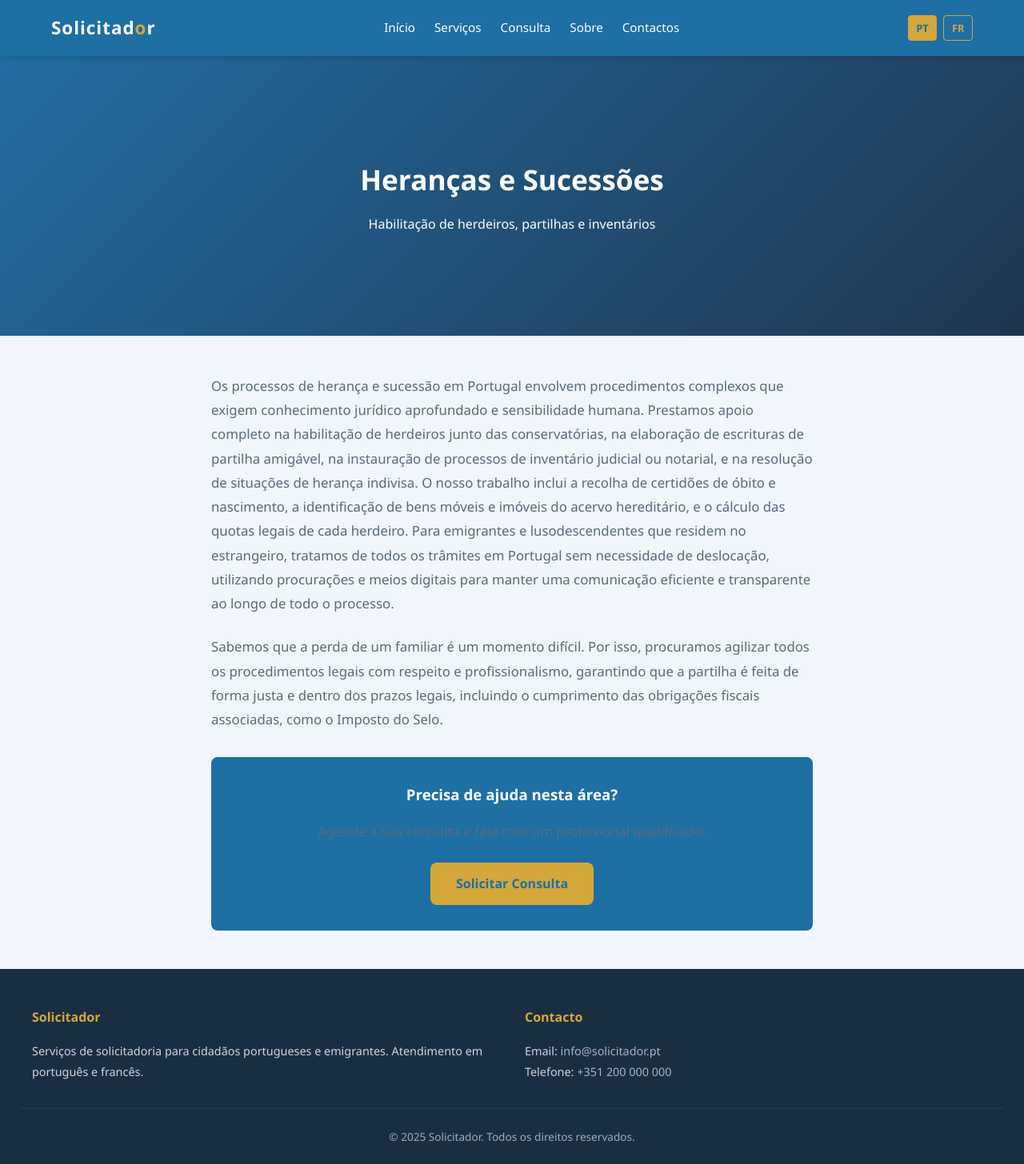
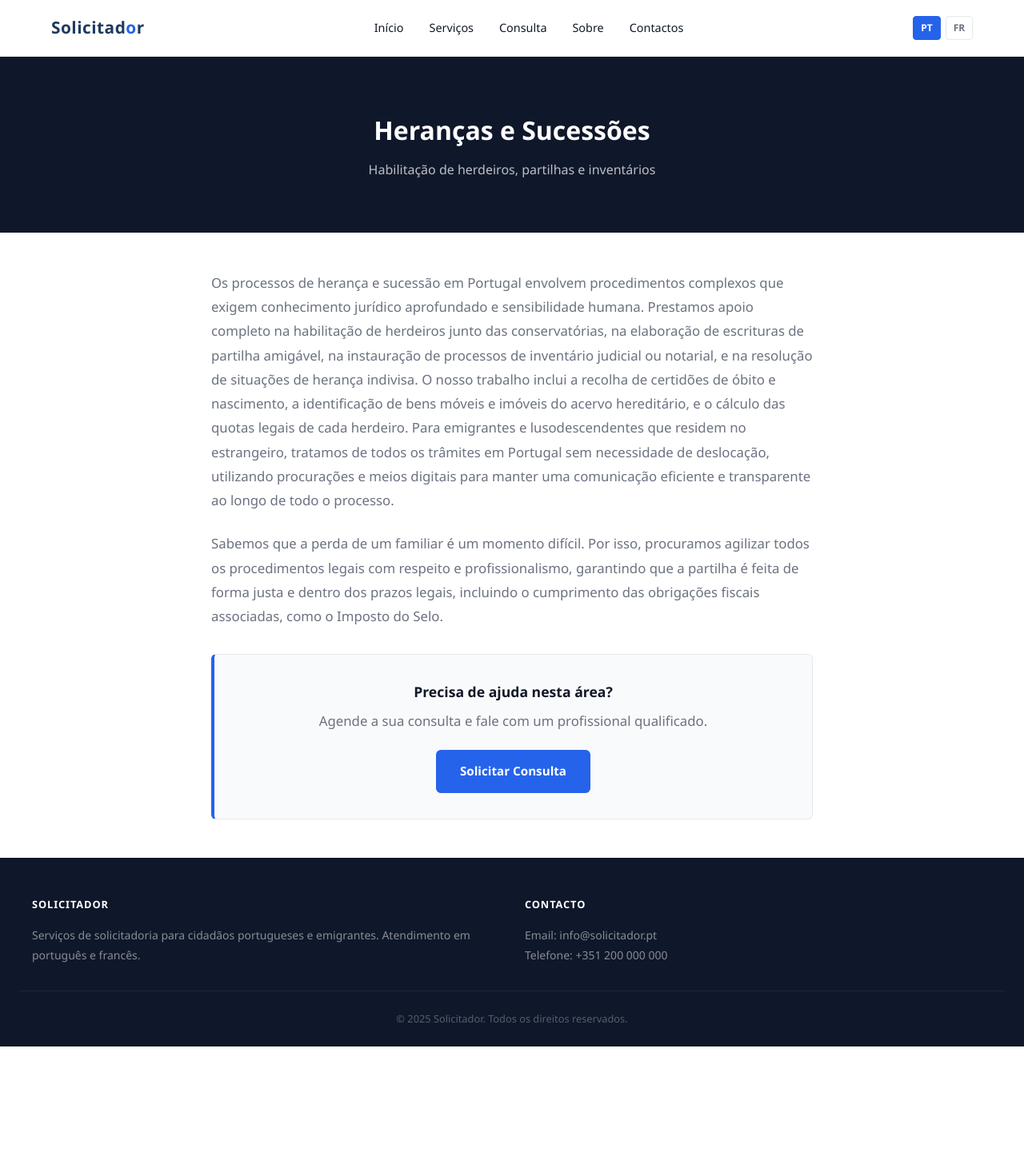
Before and after one commit to markgir/website-solicitador, a PHP site: page /services/herancas.html in a window 1280 px wide. Shown: the whole page at 80% size. After the commit the page ends 1309 px from the top, so only its background shows below. Run offline with PHP 8.4, Linux system fonts and the light colour scheme.

Commit message:
redesign: clean minimalist template for frontend
- Replace heavy gradient/shadow design with flat, minimal layout
- CSS: white bg, dark navy hero/footer, single blue accent (#2563eb), border-based cards
- index.html + fr/index.html: flat service cards with emoji icons replacing gradient overlay cards
- All other pages (contact, booking, service detail) updated via CSS only

Agent-Logs-Url: https://github.com/markgir/website-solicitador/sessions/4bca5ec1-687a-4cbd-8b88-f9dda64fbaf4

Co-authored-by: markgir <25825415+markgir@users.noreply.github.com>

```diff
--- a/css/style.css
+++ b/css/style.css
@@ -12,22 +13,18 @@
 }
 
 :root {
-  --primary: #1d6fa4;
-  --primary-light: #3a8fc4;
-  --primary-dark: #155a87;
-  --accent: #d4a83a;
-  --accent-hover: #b8912d;
-  --text: #2d3748;
-  --text-muted: #5a6a7e;
-  --text-light: #fff;
-  --bg: #f0f6fb;
-  --bg-white: #ffffff;
-  --bg-dark: #1a2e42;
-  --border: #d0dce8;
-  --shadow: 0 4px 16px rgba(0, 0, 0, 0.08);
-  --shadow-md: 0 8px 30px rgba(0, 0, 0, 0.12);
-  --radius: 8px;
-  --transition: 0.3s ease;
+  --primary: #1e3a5f;
+  --accent: #2563eb;
+  --accent-hover: #1d4ed8;
+  --text: #111827;
+  --text-muted: #6b7280;
+  --text-light: #ffffff;
+  --bg: #ffffff;
+  --bg-alt: #f9fafb;
+  --bg-dark: #0f172a;
+  --border: #e5e7eb;
+  --radius: 6px;
+  --transition: 0.2s ease;
 }
 
 html {
@@ -43,13 +40,13 @@ body {
 }
 
 a {
-  color: var(--primary);
+  color: var(--accent);
   text-decoration: none;
   transition: color var(--transition);
 }
 
 a:hover {
-  color: var(--accent);
+  color: var(--accent-hover);
 }
 
 img {
@@ -59,25 +56,62 @@ img {
 
 /* --- Header / Navigation --- */
 .site-header {
-  background: var(--primary);
-  color: var(--text-light);
+  background: var(--bg);
+  color: var(--text);
   position: sticky;
   top: 0;
   z-index: 1000;
-  box-shadow: 0 2px 8px rgba(0, 0, 0, 0.15);
-  transition: background var(--transition), box-shadow var(--transition);
+  border-bottom: 1px solid var(--border);
+  transition: background var(--transition), border-color var(--transition), box-shadow var(--transition);
 }
 
 /* Transparent header (overlays the hero banner on homepage) */
 .site-header.header--transparent {
   position: fixed;
   background: transparent;
-  box-shadow: none;
+  border-bottom: none;
+}
+
+.site-header.header--transparent .logo,
+.site-header.header--transparent .main-nav a,
+.site-header.header--transparent .nav-toggle {
+  color: var(--text-light);
+}
+
+.site-header.header--transparent .lang-switch a {
+  border-color: rgba(255, 255, 255, 0.4);
+  color: var(--text-light);
+}
+
+.site-header.header--transparent .lang-switch a.active,
+.site-header.header--transparent .lang-switch a:hover {
+  background: var(--text-light);
+  color: var(--primary);
+  border-color: var(--text-light);
 }
 
 .site-header.header--transparent.header--scrolled {
-  background: var(--primary);
-  box-shadow: 0 2px 8px rgba(0, 0, 0, 0.2);
+  background: var(--bg);
+  border-bottom: 1px solid var(--border);
+  box-shadow: 0 1px 4px rgba(0, 0, 0, 0.06);
+}
+
+.site-header.header--transparent.header--scrolled .logo,
+.site-header.header--transparent.header--scrolled .main-nav a,
+.site-header.header--transparent.header--scrolled .nav-toggle {
+  color: var(--text);
+}
+
+.site-header.header--transparent.header--scrolled .lang-switch a {
+  border-color: var(--border);
+  color: var(--text-muted);
+}
+
+.site-header.header--transparent.header--scrolled .lang-switch a.active,
+.site-header.header--transparent.header--scrolled .lang-switch a:hover {
+  background: var(--accent);
+  color: var(--text-light);
+  border-color: var(--accent);
 }
 
 /* Offset page content when header is fixed */
@@ -100,10 +134,10 @@ body.has-banner-header .hero {
 }
 
 .logo {
-  font-size: 1.4rem;
+  font-size: 1.3rem;
   font-weight: 700;
-  color: var(--text-light);
-  letter-spacing: 1px;
+  color: var(--primary);
+  letter-spacing: 0.5px;
 }
 
 .logo span {
@@ -113,15 +147,15 @@ body.has-banner-header .hero {
 .main-nav ul {
   display: flex;
   list-style: none;
-  gap: 1.5rem;
+  gap: 2rem;
   align-items: center;
 }
 
 .main-nav a {
-  color: var(--text-light);
-  font-size: 0.95rem;
+  color: var(--text);
+  font-size: 0.9rem;
   font-weight: 500;
-  padding: 0.5rem 0;
+  padding: 0.25rem 0;
   border-bottom: 2px solid transparent;
   transition: border-color var(--transition), color var(--transition);
 }
@@ -134,24 +168,25 @@ body.has-banner-header .hero {
 
 .lang-switch {
   display: flex;
-  gap: 0.5rem;
+  gap: 0.4rem;
 }
 
 .lang-switch a {
   display: inline-block;
-  padding: 0.3rem 0.6rem;
-  border: 1px solid var(--accent);
+  padding: 0.25rem 0.55rem;
+  border: 1px solid var(--border);
   border-radius: 4px;
-  font-size: 0.8rem;
-  color: var(--accent);
+  font-size: 0.75rem;
+  color: var(--text-muted);
   font-weight: 600;
-  transition: background var(--transition), color var(--transition);
+  transition: background var(--transition), color var(--transition), border-color var(--transition);
 }
 
 .lang-switch a:hover,
 .lang-switch a.active {
   background: var(--accent);
-  color: var(--primary);
+  color: var(--text-light);
+  border-color: var(--accent);
 }
 
 /* Mobile Navigation */
@@ -227,47 +303,46 @@ body.has-banner-header .hero {
 }
 
 .hero p {
-  font-size: 1.15rem;
-  margin-bottom: 2rem;
-  opacity: 0.93;
-  text-shadow: 0 1px 4px rgba(0, 0, 0, 0.2);
+  font-size: 1.1rem;
+  margin-bottom: 2.5rem;
+  color: rgba(255, 255, 255, 0.72);
+  line-height: 1.7;
 }
 
 .btn {
   display: inline-block;
-  padding: 0.85rem 2rem;
+  padding: 0.8rem 1.75rem;
   border-radius: var(--radius);
-  font-size: 1rem;
+  font-size: 0.95rem;
   font-weight: 600;
   cursor: pointer;
-  transition: background var(--transition), transform var(--transition);
-  border: none;
+  transition: background var(--transition), color var(--transition), border-color var(--transition);
+  border: 2px solid transparent;
   text-align: center;
-}
-
-.btn:hover {
-  transform: translateY(-2px);
 }
 
 .btn-primary {
   background: var(--accent);
-  color: var(--primary);
+  color: var(--text-light);
+  border-color: var(--accent);
 }
 
 .btn-primary:hover {
   background: var(--accent-hover);
-  color: var(--primary);
+  border-color: var(--accent-hover);
+  color: var(--text-light);
 }
 
 .btn-outline {
   background: transparent;
   color: var(--text-light);
-  border: 2px solid var(--accent);
+  border-color: rgba(255, 255, 255, 0.4);
 }
 
 .btn-outline:hover {
-  background: var(--accent);
-  color: var(--primary);
+  background: rgba(255, 255, 255, 0.1);
+  border-color: rgba(255, 255, 255, 0.65);
+  color: var(--text-light);
 }
 
 /* --- Section Common --- */
@@ -296,80 +376,83 @@ body.has-banner-header .hero {
 
 /* --- Services Section --- */
 .services-section {
-  padding: 4.5rem 1.5rem;
-  background: var(--bg-white);
+  padding: 5rem 1.5rem;
+  background: var(--bg-alt);
 }
 
 /* --- Services Grid (Landing Page) --- */
 .services-grid {
   display: grid;
-  grid-template-columns: repeat(auto-fit, minmax(280px, 1fr));
-  gap: 1.5rem;
+  grid-template-columns: repeat(auto-fit, minmax(260px, 1fr));
+  gap: 1.25rem;
 }
 
 .service-card {
-  position: relative;
-  min-height: 280px;
+  background: var(--bg);
+  border: 1px solid var(--border);
+  border-top: 3px solid var(--accent);
   border-radius: var(--radius);
-  overflow: hidden;
+  padding: 1.75rem;
   cursor: pointer;
-  box-shadow: var(--shadow);
-  transition: transform var(--transition), box-shadow var(--transition);
+  transition: box-shadow var(--transition), transform var(--transition);
+  color: var(--text);
+  display: flex;
+  flex-direction: column;
+  gap: 0.75rem;
 }
 
 .service-card:hover {
-  transform: translateY(-6px);
-  box-shadow: 0 8px 30px rgba(0, 0, 0, 0.2);
+  box-shadow: 0 4px 20px rgba(0, 0, 0, 0.08);
+  transform: translateY(-2px);
+  color: var(--text);
 }
 
-.service-card-bg {
-  position: absolute;
-  inset: 0;
-  background-size: cover;
-  background-position: center;
-  transition: transform 0.5s ease;
+.service-card-icon {
+  font-size: 1.75rem;
+  line-height: 1;
 }
 
-.service-card:hover .service-card-bg {
-  transform: scale(1.05);
+.service-card h3 {
+  font-size: 1.05rem;
+  font-weight: 600;
+  color: var(--text);
+}
+
+.service-card p {
+  font-size: 0.9rem;
+  color: var(--text-muted);
+  line-height: 1.6;
+}
+
+/* Hide legacy gradient divs */
+.service-card-bg {
+  display: none;
 }
 
 .service-card-overlay {
-  position: absolute;
-  inset: 0;
-  background: linear-gradient(to top, rgba(29, 111, 164, 0.88) 30%, rgba(29, 111, 164, 0.25));
-  display: flex;
-  flex-direction: column;
-  justify-content: flex-end;
-  padding: 1.5rem;
-  color: var(--text-light);
+  display: contents;
 }
 
 .service-card-overlay h3 {
-  font-size: 1.25rem;
-  margin-bottom: 0.5rem;
+  font-size: 1.05rem;
+  font-weight: 600;
+  color: var(--text);
 }
 
 .service-card-overlay p {
   font-size: 0.9rem;
-  opacity: 0.85;
-  margin-bottom: 0.75rem;
+  color: var(--text-muted);
+  margin-bottom: 0;
 }
 
 .service-card-overlay .card-link {
-  color: var(--accent);
-  font-weight: 600;
-  font-size: 0.9rem;
-}
-
-.service-card-overlay .card-link:hover {
-  text-decoration: underline;
+  display: none;
 }
 
 /* --- Service Detail Page --- */
 .service-hero {
-  position: relative;
-  min-height: 350px;
+  background: var(--bg-dark);
+  min-height: 220px;
   display: flex;
   align-items: center;
   justify-content: center;
@@ -378,17 +461,10 @@ body.has-banner-header .hero {
   padding: 3rem 1.5rem;
 }
 
-.service-hero-bg {
-  position: absolute;
-  inset: 0;
-  background-size: cover;
-  background-position: center;
-}
-
+/* Hide legacy bg/overlay divs */
+.service-hero-bg,
 .service-hero-overlay {
-  position: absolute;
-  inset: 0;
-  background: linear-gradient(135deg, rgba(29, 111, 164, 0.85) 0%, rgba(26, 46, 66, 0.9) 100%);
+  display: none;
 }
 
 .service-hero-content {
@@ -398,8 +474,14 @@ body.has-banner-header .hero {
 }
 
 .service-hero h1 {
-  font-size: 2.2rem;
-  margin-bottom: 1rem;
+  font-size: 2rem;
+  margin-bottom: 0.75rem;
+  font-weight: 700;
+}
+
+.service-hero p {
+  font-size: 1rem;
+  color: rgba(255, 255, 255, 0.72);
 }
 
 .service-detail {
@@ -416,8 +498,9 @@ body.has-banner-header .hero {
 }
 
 .service-detail .cta-box {
-  background: var(--primary);
-  color: var(--text-light);
+  background: var(--bg-alt);
+  border: 1px solid var(--border);
+  border-left: 4px solid var(--accent);
   padding: 2rem;
   border-radius: var(--radius);
   text-align: center;
@@ -425,14 +508,21 @@ body.has-banner-header .hero {
 }
 
 .service-detail .cta-box h3 {
-  margin-bottom: 1rem;
+  color: var(--text);
+  margin-bottom: 0.5rem;
+  font-size: 1.1rem;
+}
+
+.service-detail .cta-box p {
+  color: var(--text-muted);
+  margin-bottom: 1.25rem;
 }
 
 /* --- About Section --- */
 .about-section {
-  background: linear-gradient(135deg, var(--primary) 0%, var(--primary-dark) 100%);
+  background: var(--bg-dark);
   color: var(--text-light);
-  padding: 4.5rem 1.5rem;
+  padding: 5rem 1.5rem;
   text-align: center;
 }
 
@@ -654,21 +751,24 @@ body.has-banner-header .hero {
   max-width: 1200px;
   margin: 0 auto;
   display: grid;
-  grid-template-columns: repeat(auto-fit, minmax(250px, 1fr));
+  grid-template-columns: repeat(auto-fit, minmax(220px, 1fr));
   gap: 2rem;
   margin-bottom: 2rem;
 }
 
 .footer-col h4 {
-  color: var(--accent);
+  color: var(--text-light);
   margin-bottom: 1rem;
-  font-size: 1rem;
+  font-size: 0.8rem;
+  font-weight: 600;
+  text-transform: uppercase;
+  letter-spacing: 0.07em;
 }
 
 .footer-col p,
 .footer-col li {
-  font-size: 0.9rem;
-  opacity: 0.8;
+  font-size: 0.875rem;
+  color: rgba(255, 255, 255, 0.5);
   line-height: 1.8;
 }
 
@@ -677,28 +777,26 @@ body.has-banner-header .hero {
 }
 
 .footer-col a {
-  color: var(--text-light);
-  opacity: 0.8;
+  color: rgba(255, 255, 255, 0.5);
 }
 
 .footer-col a:hover {
-  opacity: 1;
-  color: var(--accent);
+  color: var(--text-light);
 }
 
 .footer-bottom {
   text-align: center;
   padding-top: 1.5rem;
-  border-top: 1px solid rgba(255, 255, 255, 0.1);
-  font-size: 0.85rem;
-  opacity: 0.6;
+  border-top: 1px solid rgba(255, 255, 255, 0.08);
+  font-size: 0.8rem;
+  color: rgba(255, 255, 255, 0.3);
 }
 
 /* --- Animations --- */
 .fade-in {
   opacity: 0;
-  transform: translateY(20px);
-  transition: opacity 0.6s ease, transform 0.6s ease;
+  transform: translateY(14px);
+  transition: opacity 0.5s ease, transform 0.5s ease;
 }
 
 .fade-in.visible {
```
Also changed, not shown: other parts of css/style.css (+144 -89 lines), fr/index.html (+8 -24 lines), index.html (+8 -24 lines).
